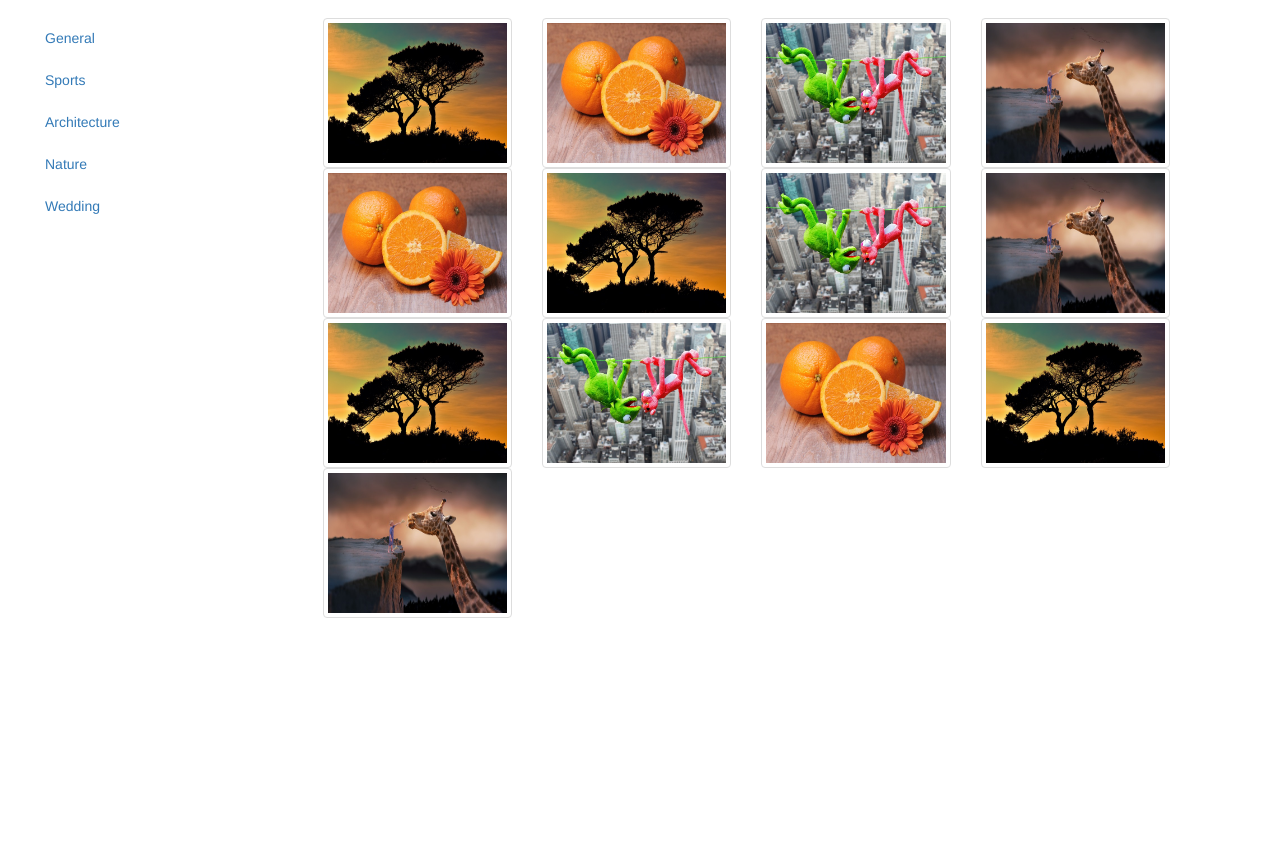
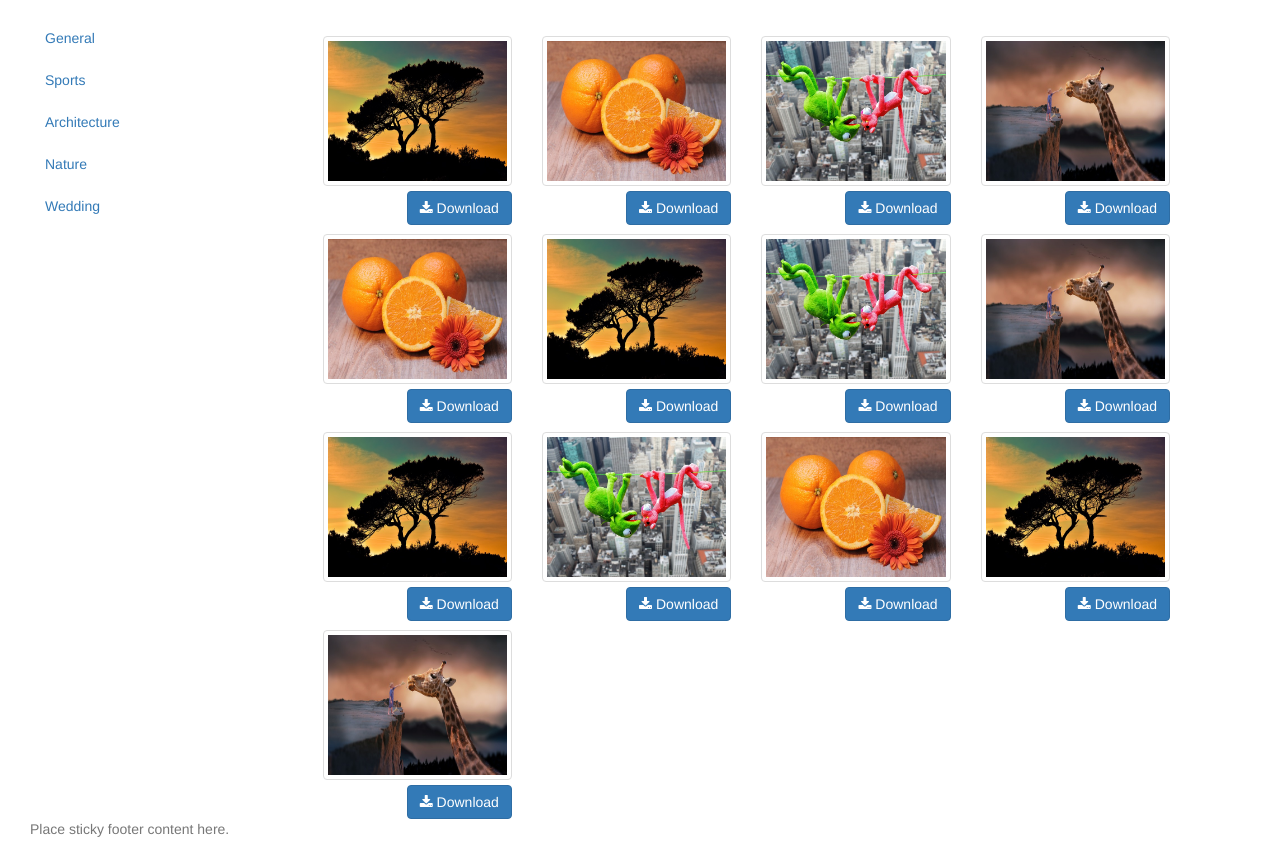
Before and after one commit to developersworkspace/ImageStore, a plain HTML site: page template/index.html in a window 1280 px wide. Shown: the part 54-903 px from the top of the page. Before the commit the page ends 800 px from the top, so only its background shows below. Drawn offline with nearby package versions, Linux system fonts and the light colour scheme.

Commit message:
adds footer and download button

```diff
--- a/template/css/site.css
+++ b/template/css/site.css
@@ -10,3 +10,11 @@
 #image-list img {
     min-height: 150px;
 }
+
+#image-list div button {
+    margin-top: 5px;
+}
+
+#image-list div {
+    margin-top: 9px;
+}
--- a/template/index.html
+++ b/template/index.html
@@ -8,6 +8,7 @@
     <meta charset="utf-8">
     <meta name="viewport" content="width=device-width, initial-scale=1">
     <link rel="stylesheet" href="https://maxcdn.bootstrapcdn.com/bootstrap/3.3.7/css/bootstrap.min.css">
+    <link href="https://maxcdn.bootstrapcdn.com/font-awesome/4.7.0/css/font-awesome.min.css" rel="stylesheet">
     <link rel="stylesheet" href="css/site.css">
 </head>
 
@@ -62,47 +63,66 @@
                 <div class="row">
                     <div class="col-md-3">
                         <img src="images/sample/one.jpg" class="img-thumbnail" />
+                        <button class="btn btn-primary pull-right"><i class="fa fa-download"></i> Download</button>
                     </div>
                     <div class="col-md-3">
                         <img src="images/sample/two.jpg" class="img-thumbnail" />
+                        <button class="btn btn-primary pull-right"><i class="fa fa-download"></i> Download</button>
                     </div>
                     <div class="col-md-3">
                         <img src="images/sample/three.jpg" class="img-thumbnail" />
+                        <button class="btn btn-primary pull-right"><i class="fa fa-download"></i> Download</button>
                     </div>
                     <div class="col-md-3">
                         <img src="images/sample/four.jpg" class="img-thumbnail" />
+                        <button class="btn btn-primary pull-right"><i class="fa fa-download"></i> Download</button>
                     </div>
                     <div class="col-md-3">
                         <img src="images/sample/two.jpg" class="img-thumbnail" />
+                        <button class="btn btn-primary pull-right"><i class="fa fa-download"></i> Download</button>
                     </div>
                     <div class="col-md-3">
                         <img src="images/sample/one.jpg" class="img-thumbnail" />
+                        <button class="btn btn-primary pull-right"><i class="fa fa-download"></i> Download</button>
                     </div>
                     <div class="col-md-3">
                         <img src="images/sample/three.jpg" class="img-thumbnail" />
+                        <button class="btn btn-primary pull-right"><i class="fa fa-download"></i> Download</button>
                     </div>
                     <div class="col-md-3">
                         <img src="images/sample/four.jpg" class="img-thumbnail" />
+                        <button class="btn btn-primary pull-right"><i class="fa fa-download"></i> Download</button>
                     </div>
                     <div class="col-md-3">
                         <img src="images/sample/one.jpg" class="img-thumbnail" />
+                        <button class="btn btn-primary pull-right"><i class="fa fa-download"></i> Download</button>
                     </div>
                     <div class="col-md-3">
                         <img src="images/sample/three.jpg" class="img-thumbnail" />
+                        <button class="btn btn-primary pull-right"><i class="fa fa-download"></i> Download</button>
                     </div>
                     <div class="col-md-3">
                         <img src="images/sample/two.jpg" class="img-thumbnail" />
+                        <button class="btn btn-primary pull-right"><i class="fa fa-download"></i> Download</button>
                     </div>
                     <div class="col-md-3">
                         <img src="images/sample/one.jpg" class="img-thumbnail" />
+                        <button class="btn btn-primary pull-right"><i class="fa fa-download"></i> Download</button>
                     </div>
                     <div class="col-md-3">
                         <img src="images/sample/four.jpg" class="img-thumbnail" />
+                        <button class="btn btn-primary pull-right"><i class="fa fa-download"></i> Download</button>
                     </div>
                 </div>
             </div>
         </div>
     </div>
+
+    <footer class="footer">
+        <div class="container">
+            <p class="text-muted">Place sticky footer content here.</p>
+        </div>
+    </footer>
 </body>
 
 </html>
```
